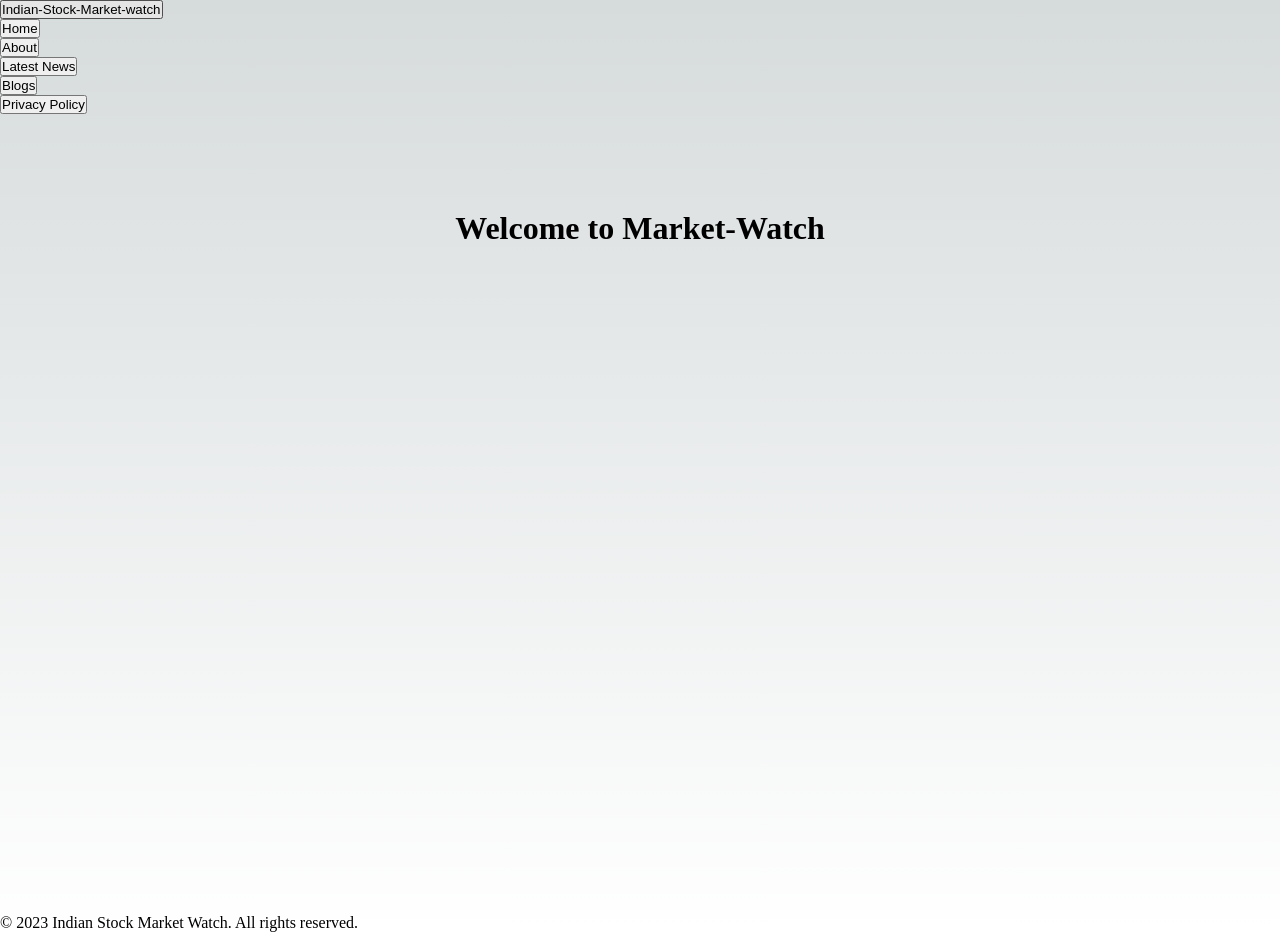
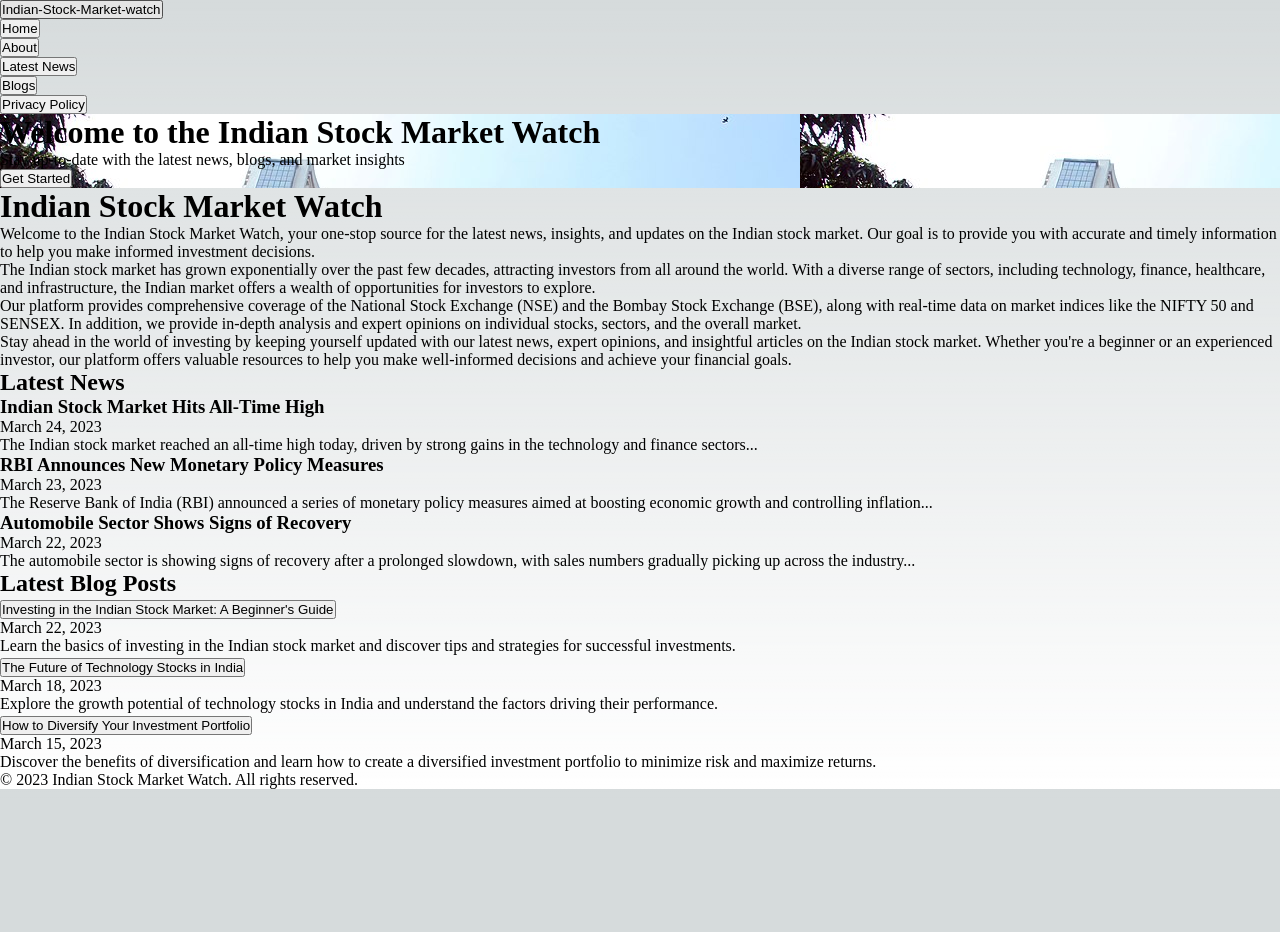
Before and after one commit to sudheer313/Indian-Stock-Markett-Watch, a Next.js app: page / in a window 1280 px wide. After the commit the page ends 800 px from the top, so only its background shows below. Built offline with nearby package versions, Linux system fonts and the light colour scheme.

Commit message:
update pages index.js to display landing page properly

```diff
--- a/components/Header.js
+++ b/components/Header.js
@@ -5,7 +5,7 @@ const Header = () => {
   return (
     <header className="bg-gray-800 py-4">
       <div className="container mx-auto flex justify-between items-center px-4">
-        <Link href="/">
+        <Link href="/Home">
           <button className="text-white font-bold text-lg  hover:text-blue-500">
             Indian-Stock-Market-watch
           </button>
--- a/pages/index.js
+++ b/pages/index.js
@@ -1,26 +1,51 @@
-import Head from "next/head";
-import Image from "next/image";
-import { Inter } from "next/font/google";
-import styles from "../styles/Home.module.css";
-import Header from "../components/Header";
+import React from 'react'
+import Hero from '../components/Hero'
+import Section from '../components/Section'
+import LatestNews from '../components/LatestNews'
+import Blogs from './Blogs'
 
-const inter = Inter({ subsets: ["latin"] });
-
-export default function Home() {
+const Home = () => {
   return (
     <>
-      <Head>
-        <title>Market-Watch</title>
-        <meta name="description" content="Generated by create next app" />
-        <meta name="viewport" content="width=device-width, initial-scale=1" />
-        <link rel="icon" href="/favicon.ico" />
-      </Head>
+      <Hero />
+      <Section>
+        <h1 className="text-3xl font-bold mb-6">Indian Stock Market Watch</h1>
+        <p className="mb-4">
+          Welcome to the Indian Stock Market Watch, your one-stop source for the
+          latest news, insights, and updates on the Indian stock market. Our
+          goal is to provide you with accurate and timely information to help
+          you make informed investment decisions.
+        </p>
+        <p className="mb-4">
+          The Indian stock market has grown exponentially over the past few
+          decades, attracting investors from all around the world. With a
+          diverse range of sectors, including technology, finance, healthcare,
+          and infrastructure, the Indian market offers a wealth of opportunities
+          for investors to explore.
+        </p>
+        <p className="mb-4">
+          Our platform provides comprehensive coverage of the National Stock
+          Exchange (NSE) and the Bombay Stock Exchange (BSE), along with
+          real-time data on market indices like the NIFTY 50 and SENSEX. In
+          addition, we provide in-depth analysis and expert opinions on
+          individual stocks, sectors, and the overall market.
+        </p>
+        <p className="mb-4">
+          Stay ahead in the world of investing by keeping yourself updated with
+          our latest news, expert opinions, and insightful articles on the
+          Indian stock market. Whether you're a beginner or an experienced
+          investor, our platform offers valuable resources to help you make
+          well-informed decisions and achieve your financial goals.
+        </p>
+      </Section>
+      <Section backgroundColor="gray-100">
+        <LatestNews />
+      </Section>
+      <Section>
+        <Blogs />
+      </Section>
+    </>
+  )
+}
 
-      <div className={styles.container}>
-        <main className={styles.main}>
-          <h1 className={styles.title}>Welcome to Market-Watch</h1>
-        </main>
-      </div>
-    </>
-  );
-}
+export default Home
```
